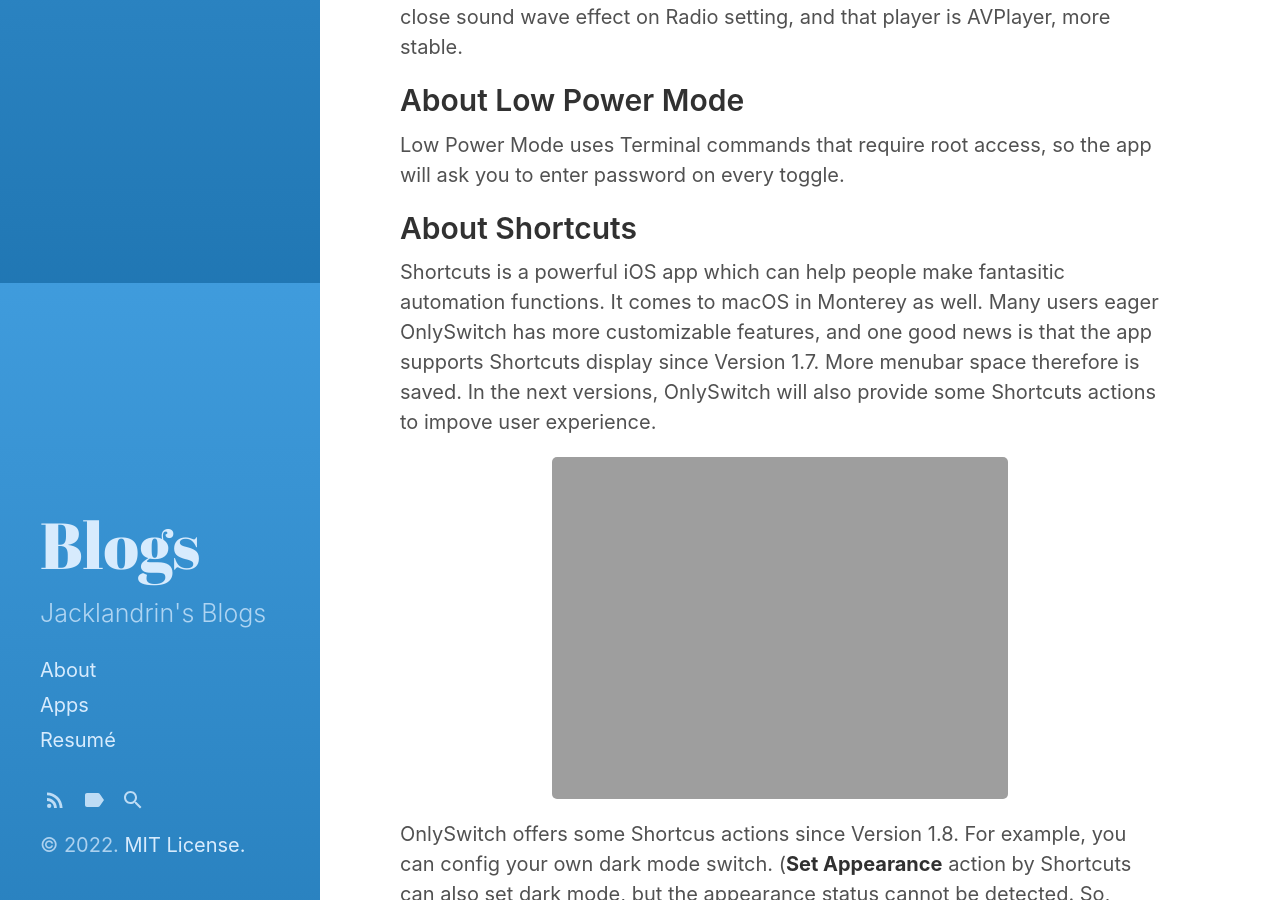
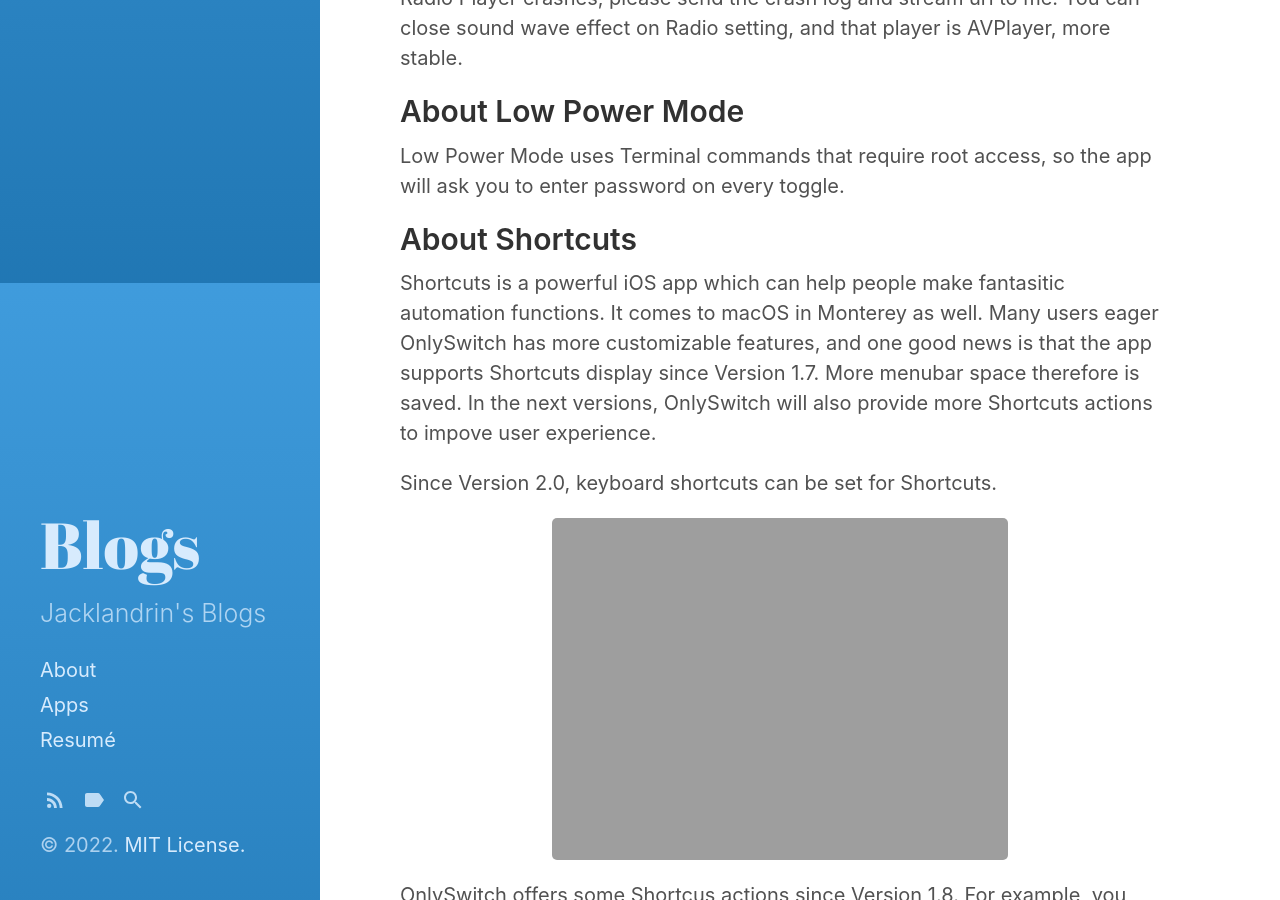
Before and after one commit to jacklandrin/jacklandrin.github.io, a Jekyll site: the page built from _posts/Blogs/post/2021/2021-12-01-onlyswitch.md, in a window 1280 px wide and 900 px high, scrolled down 3317 px. Built offline with Jekyll 4.4.1, drawn with Linux system fonts in a browser that asks for light colours; some of the changed text lies outside the part shown.

Commit message:
update onlyswitch

````diff
--- a/_posts/Blogs/post/2021/2021-12-01-onlyswitch.md
+++ b/_posts/Blogs/post/2021/2021-12-01-onlyswitch.md
@@ -14,12 +14,6 @@
 <img alt="AppIcon" src="http://www.jacklandrin.com/wp-content/uploads/2021/12/only_switch_256.png" width="128px" align="center" />
 </p>
 
-# OnlySwitch
-<p align="left">
-<img alt="AppIcon" src="http://www.jacklandrin.com/wp-content/uploads/2021/12/only_switch_256.png" width="128px" align="center" />
-</p>
-
-
 ***Menubar is smaller, you only need an All-in-One switch.***
 
 ## Install by Homebrew
@@ -28,14 +22,14 @@
 brew install only-switch
 ```
 ## Manually Download
-[**Download the app**](https://github.com/jacklandrin/OnlySwitch/releases/download/release_1.9/OnlySwitch.dmg)
+[**Download the app**](https://github.com/jacklandrin/OnlySwitch/releases/download/release_2.0/OnlySwitch.dmg)
 
 ## What's the OnlySwitch?
 OnlySwitch provides a series of toggle switches to simply your routine work, such as Hiden desktop icons, dark mode and hide ugly notch of new Mackbook Pro. The switches show on your statusbar, you can easily control them.
 
-Since Version 1.2, OnlySwitch supports **simplified Chinese** and **German**.
+Since Version 1.7, **Shortcuts** can be imported in OnlySwitch.
 
-Since Version 1.7, **Shortcuts** can be imported in OnlySwitch.
+Since Version 2.0, supports **keyboard shortcuts**. You can control your all switches and Shortcuts by keyboard.
 <p align="center">
 <img alt="Sits in the status bar" src="https://www.jacklandrin.com/wp-content/uploads/2022/01/onlySwitch_19.png" width="60%" align="center" />
 </p>
@@ -103,10 +100,12 @@
 
 ## About Shortcuts
 Shortcuts is a powerful iOS app which can help people make fantasitic automation functions. It comes to macOS in Monterey as well. Many users eager OnlySwitch has more customizable features, and one good news is that the app supports Shortcuts display since Version 1.7. More menubar space therefore is saved.
-In the next versions, OnlySwitch will also provide some Shortcuts actions to impove user experience.
+In the next versions, OnlySwitch will also provide more Shortcuts actions to impove user experience.
+
+Since Version 2.0, keyboard shortcuts can be set for Shortcuts.
 
 <p align="center">
-<img alt="Sits in the status bar" src="http://www.jacklandrin.com/wp-content/uploads/2022/01/shortcutsDisplay.png" width="60%" align="center" />
+<img alt="Sits in the status bar" src="http://www.jacklandrin.com/wp-content/uploads/2022/01/shortcutskeyboard.png" width="60%" align="center" />
 </p>
 
 OnlySwitch offers some Shortcus actions since Version 1.8. For example, you can config your own dark mode switch. (**Set Appearance** action by Shortcuts can also set dark mode, but the appearance status cannot be detected. So, OnlySwitch provides a set dark mode action)
@@ -134,6 +133,7 @@
 * v1tx https://www.v1tx.com/post/onlyswitch/
 * OSCHINA https://www.oschina.net/p/onlyswitch
 * Macken https://www.macken.xyz/2021/12/gratis-ar-gott-alla-installningar-pa-ett-stalle-onlyswitch/
+* APPL CH https://applech2.com/archives/20220111-onlyswitch-all-in-one-status-bar-button-for-mac.html
 
 ## About Apple's warning at first open
 Some users ask me why masOS shows a warning box below, when they first open Only Switch.
````
Also changed, not shown: other parts of _posts/Blogs/post/2021/2021-12-01-onlyswitch.md (+4 -0 lines).
